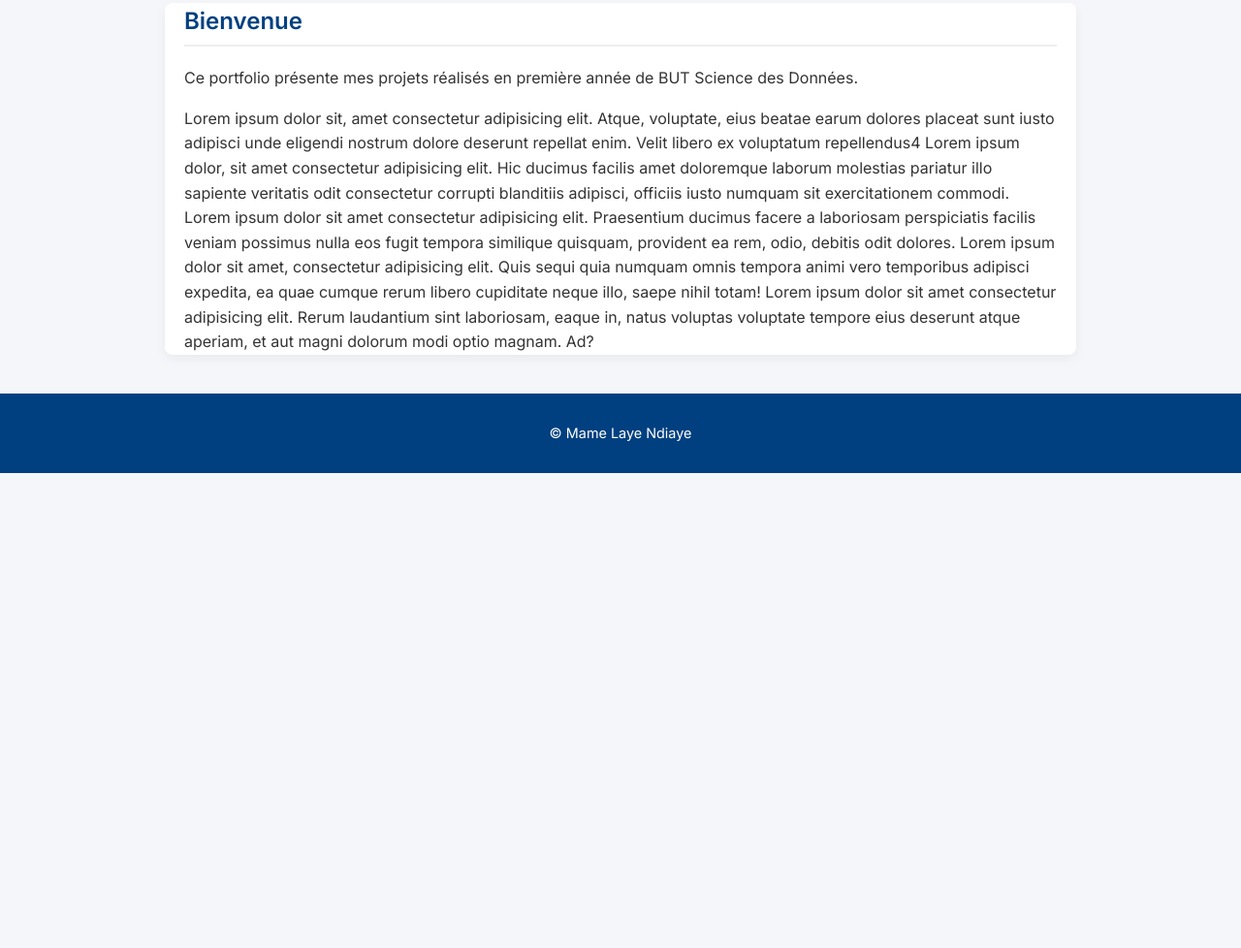
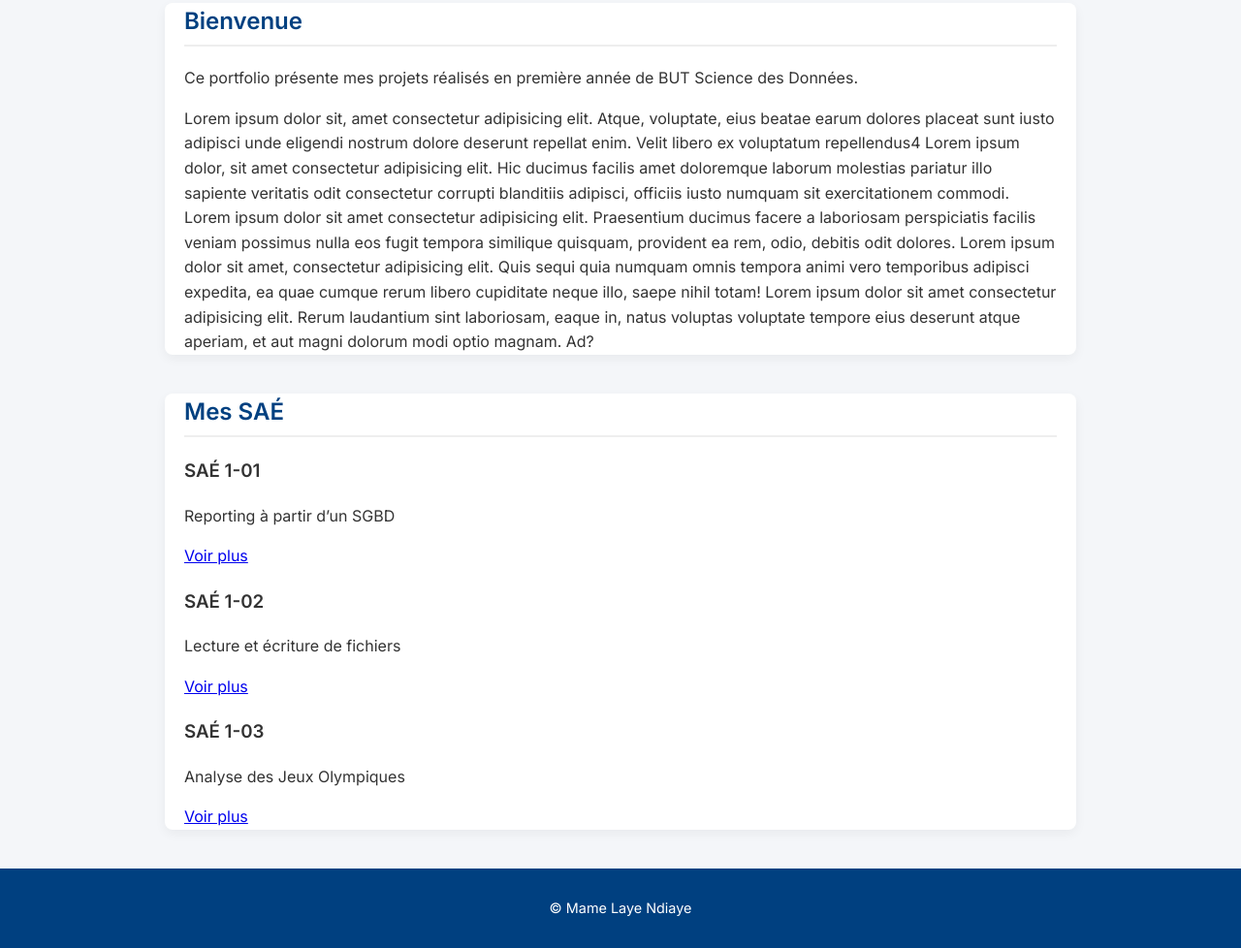
Before and after one commit to ndiayemamelayedalakh/ndiayemamelayedalakh.github.io, a plain HTML site: page index.html in a window 1280 px wide. Shown: the part 299-1277 px from the top of the page at 97% size. Before the commit the page ends 800 px from the top, so only its background shows below. Drawn offline with Linux system fonts and the light colour scheme.

Commit message:
Update index.html

```diff
--- a/index.html
+++ b/index.html
@@ -30,7 +30,27 @@
   Lorem ipsum dolor sit amet, consectetur adipisicing elit. Quis sequi quia numquam omnis tempora animi vero temporibus adipisci expedita, ea quae cumque rerum libero cupiditate neque illo, saepe nihil totam!
   Lorem ipsum dolor sit amet consectetur adipisicing elit. Rerum laudantium sint laboriosam, eaque in, natus voluptas voluptate tempore eius deserunt atque aperiam, et aut magni dolorum modi optio magnam. Ad?
 </section>
-
+ <section class="sae-grid">
+  <h2>Mes SAÉ</h2>
+  <div class="grid-container">
+    <div class="sae-card">
+      <h3>SAÉ 1-01</h3>
+      <p>Reporting à partir d’un SGBD</p>
+      <a href="sae1-01.html">Voir plus</a>
+    </div>
+    <div class="sae-card">
+      <h3>SAÉ 1-02</h3>
+      <p>Lecture et écriture de fichiers</p>
+      <a href="sae1-02.html">Voir plus</a>
+    </div>
+    <div class="sae-card">
+      <h3>SAÉ 1-03</h3>
+      <p>Analyse des Jeux Olympiques</p>
+      <a href="sae1-03.html">Voir plus</a>
+    </div>
+    <!-- Ajoute les autres SAÉ ici -->
+  </div>
+</section>
   <footer>
     <p>© Mame Laye Ndiaye</p>
   </footer>
```
